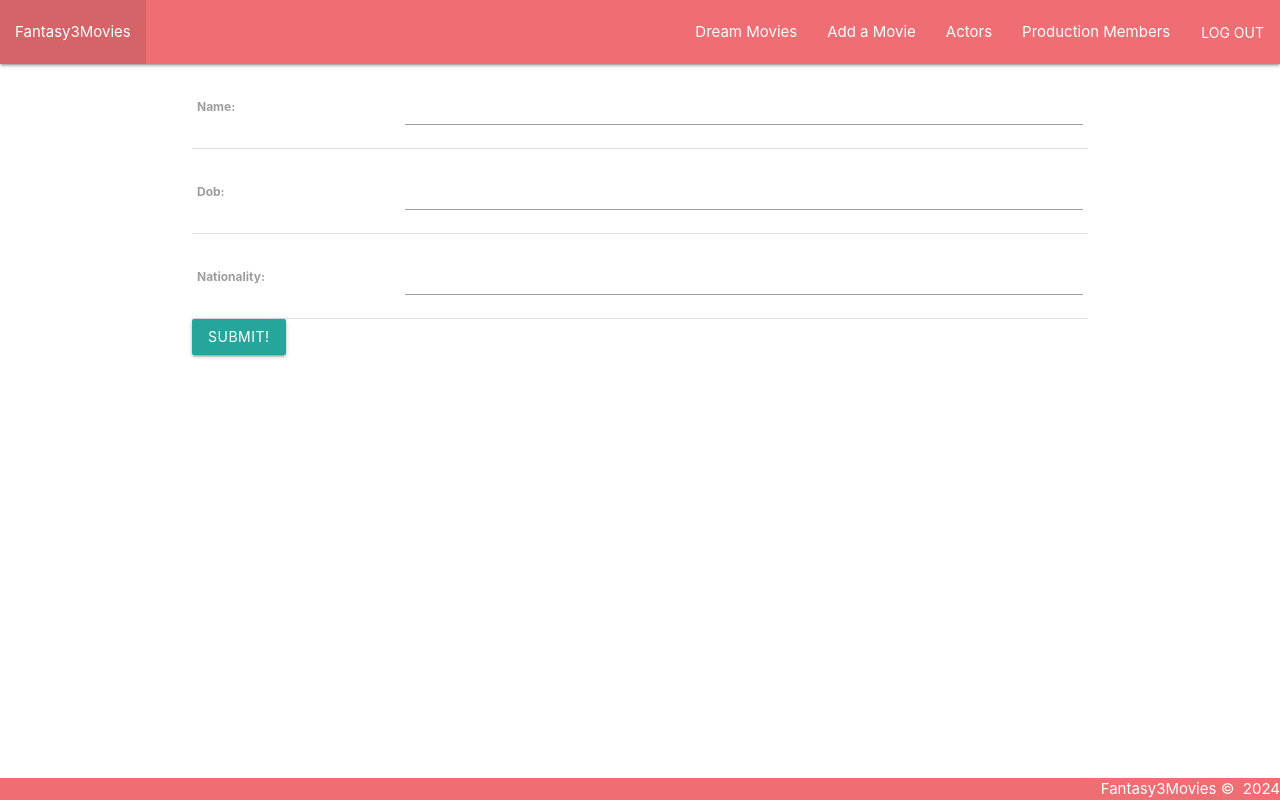
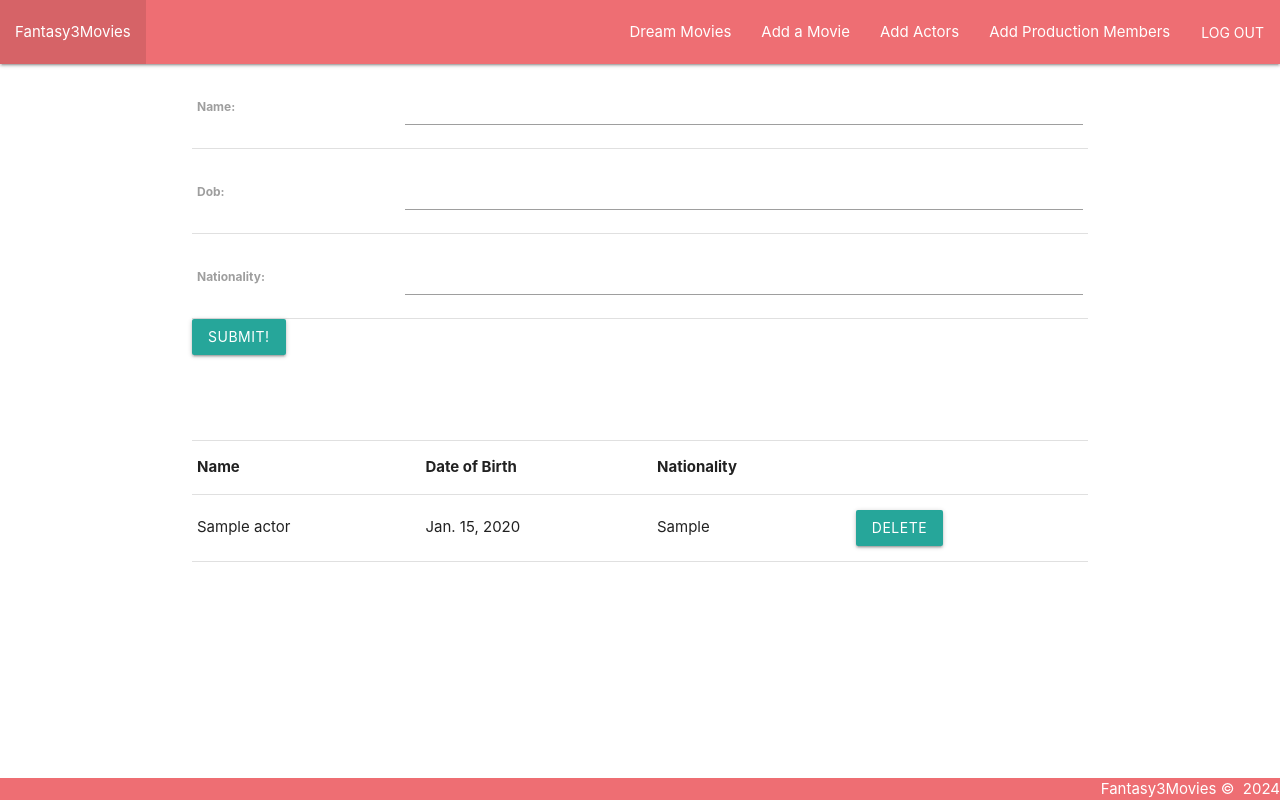
Before and after one commit to johnbean36/fantasy3movies, a Django app: page /movies/actor/ in a window 1280 px wide. Run offline with Django 5.2, Linux system fonts and the light colour scheme; a user stored in the database is signed in; tables that the repository leaves empty hold one stand-in row (values such as "Sample post").

Commit message:
displays actors and able to delete them

```diff
--- a/main_app/models.py
+++ b/main_app/models.py
@@ -49,6 +49,9 @@ class Actor(models.Model):
     def __str__(self):
         return self.name
 
+    def get_absolute_url(self):
+        return reverse('actor')
+
 class Movie(models.Model):
     name = models.CharField(max_length=100)
     genre = models.CharField(
--- a/main_app/static/css/style.css
+++ b/main_app/static/css/style.css
@@ -20,3 +20,7 @@ body {
 tr.index_pick :hover {
 box-shadow: 0 4px 8px rgba(0, 0, 0, 0.1);
 }
+
+.divider {
+  margin-top: 5vmin;
+}
--- a/main_app/templates/base.html
+++ b/main_app/templates/base.html
@@ -25,8 +25,8 @@
                     {% if user.is_authenticated %}
                         <li><a href="{% url 'index' %}">Dream Movies</a></li>
                         <li><a href="{% url 'add_movie' %}">Add a Movie</a></li>
-                        <li><a href="{% url 'actors' %}">Actors</a></li>
-                        <li><a href="{% url 'production' %}">Production Members</a></li>
+                        <li><a href="{% url 'actors' %}">Add Actors</a></li>
+                        <li><a href="{% url 'production' %}">Add Production Members</a></li>
                         <li>
                             <form id="logout-form" method="post" action="{% url 'logout' %}">
                             {% csrf_token %}
--- a/main_app/templates/main_app/actor_form.html
+++ b/main_app/templates/main_app/actor_form.html
@@ -1,9 +1,34 @@
 {% extends '../base.html' %}
 {% block content %}
 <form action="" Method="POST">
+    {% csrf_token %}
 <table>
     {{ form.as_table }}
 </table>
 <input type="submit" value="Submit!" class="btn">
 </form>
+<br><br>
+<div class="divider"></div>
+{% if actor_list %}
+<table>
+    <thead>
+        <tr>
+            <th>Name</th>
+            <th>Date of Birth</th>
+            <th>Nationality</th>
+        </tr>
+    </thead>
+    <tbody>
+        {% for actor in actor_list %}
+        <tr>
+            <td>{{actor.name}}</td>
+            <td>{{actor.dob}}</td>
+            <td>{{actor.nationality}}</td>
+            <td><a href="{% url 'delete_actor' actor.id %}" class="btn">Delete</a></td>
+            <td></td>
+        </tr>
+         {% endfor %}
+    </tbody>
+</table>
+{% endif %}
 {% endblock %}
--- a/main_app/templates/main_app/prod_mem_form.html
+++ b/main_app/templates/main_app/prod_mem_form.html
@@ -3,6 +3,7 @@
 {% block content %}
 
 <form action="" method="POST">
+  {% csrf_token %}
 <table>
     {{ form.as_table }}
 </table>
--- a/main_app/urls.py
+++ b/main_app/urls.py
@@ -9,4 +9,5 @@ urlpatterns = [
     path('movies/actor/', views.AddActor.as_view(), name='actors'),
     path('movies/production/', views.AddProd_Mem.as_view(), name='production'),
     path('accounts/signup/', views.signup, name='signup'),
+    path('movies/actor/<int:pk>/delete/', views.DeleteActor.as_view(), name='delete_actor')
 ]
--- a/main_app/views.py
+++ b/main_app/views.py
@@ -6,6 +6,7 @@ from django.contrib.auth.forms import UserCreationForm
 from django.contrib.auth.decorators import login_required
 from django.contrib.auth.mixins import LoginRequiredMixin
 from .models import Movie, Actor, Prod_Mem
+from django.views.generic import DeleteView
 
 # Create your views here.
 
@@ -23,9 +24,6 @@ def movies_detail(request, movie_id):
     return render(request, 'movies/detail.html', {
        'movie': movie
     })
-
-#def movies_add(request):
-#   return render(request, 'movies/add')
 
 def signup(request):
   error_message = ''
@@ -57,6 +55,12 @@ class AddActor(CreateView):
     form.instance.user = self.request.user
     return super().form_valid(form)
 
+  #The Django docs say this is how you add custom data to a generic CBV
+  def get_context_data(self, **kwargs):
+     context = super().get_context_data(**kwargs)
+     context["actor_list"] = Actor.objects.all()
+     return context
+
 class AddProd_Mem(CreateView):
   model = Prod_Mem
   fields = ['name', 'role']
@@ -64,3 +68,7 @@ class AddProd_Mem(CreateView):
   def form_valid(self, form):
      form.instance.user = self.request.user
      return super().form_valid(form)
+
+class DeleteActor(DeleteView):
+   model = Actor
+   success_url = '/movies/actor'
```
Also changed, not shown: main_app/templates/main_app/actor_confirm_delete.html (added, +9 -0 lines).
